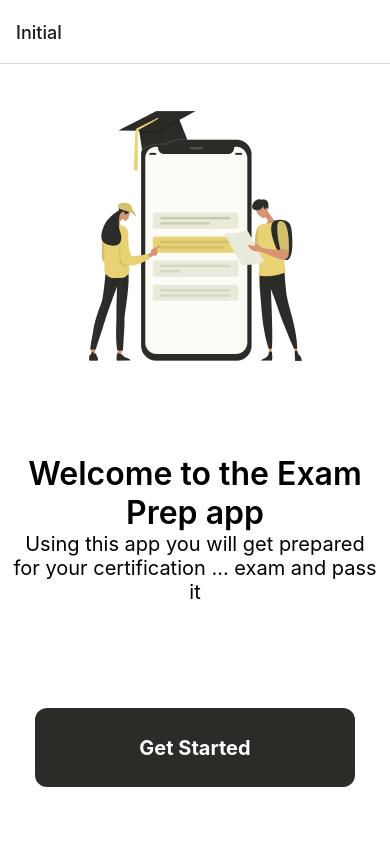
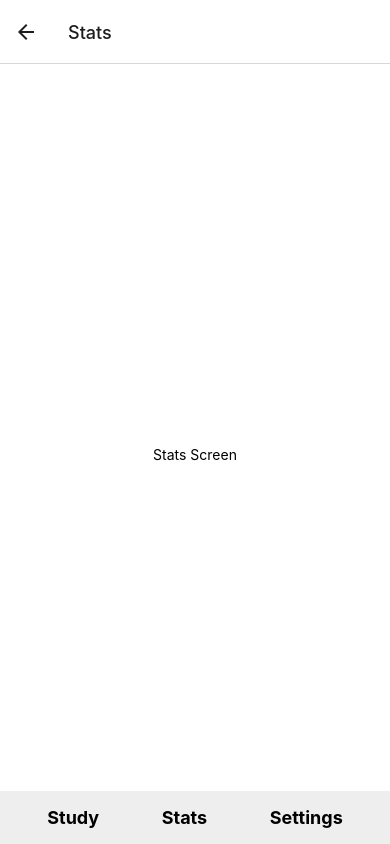
Before and after one commit to RackAnatoly/Quizzzzz, a React Native app: screen /Stats in a window 390 px wide. Built offline with nearby package versions, Linux system fonts and the light colour scheme.

Commit message:
added floating menu

```diff
--- a/App.tsx
+++ b/App.tsx
@@ -8,6 +8,8 @@ import DayQuestion from "./src/screens/DayQuestion";
 import { InitialScreen } from "./src/screens/InitialScreen";
 import { Ten_questions } from "./src/screens/Ten_questions";
 import { Results } from "./src/screens/Results";
+import { Settings } from "./src/screens/Settings";
+import { Stats } from "./src/screens/Stats";
 import { SafeAreaView } from "react-native";
 import { Provider } from "react-redux";
 import { store } from "./src/store/store";
@@ -15,7 +17,6 @@ import { store } from "./src/store/store";
 export default function App() {
   const Stack = createNativeStackNavigator();
   return (
-    //<SafeAreaView>
     <Provider store={store}>
       <NavigationContainer>
         <Stack.Navigator>
@@ -24,9 +25,10 @@ export default function App() {
           <Stack.Screen name="DayQuestion" component={DayQuestion} />
           <Stack.Screen name="10_questions" component={Ten_questions} />
           <Stack.Screen name="Results" component={Results} />
+          <Stack.Screen name="Settings" component={Settings} />
+          <Stack.Screen name="Stats" component={Stats} />
         </Stack.Navigator>
       </NavigationContainer>
-      {/* </SafeAreaView> */}
     </Provider>
   );
 }
--- a/package.json
+++ b/package.json
@@ -9,6 +9,7 @@
     "web": "expo start --web"
   },
   "dependencies": {
+    "@expo/webpack-config": "^18.0.1",
     "@react-navigation/native": "^6.1.6",
     "@react-navigation/native-stack": "^6.9.12",
     "@types/react": "~18.0.27",
@@ -16,9 +17,11 @@
     "expo": "~48.0.10",
     "expo-status-bar": "~1.4.4",
     "react": "18.2.0",
+    "react-dom": "18.2.0",
     "react-native": "0.71.6",
     "react-native-safe-area-context": "4.5.0",
     "react-native-screens": "~3.20.0",
+    "react-native-web": "~0.18.10",
     "react-redux": "^8.0.5",
     "redux": "^4.2.1",
     "redux-thunk": "^2.4.2",
--- /dev/null
+++ b/src/components/FloatingMenu.tsx
@@ -0,0 +1,44 @@
+import React from 'react';
+import { View, Text, StyleSheet, TouchableOpacity } from 'react-native';
+import { useNavigation } from '@react-navigation/native';
+import { styles as globalStyles } from '../screens/styles';
+
+const FloatingMenu = () => {
+    const navigation = useNavigation();
+
+    const handleNavigation = (routeName) => {
+        // @ts-ignore
+        navigation.navigate(routeName);
+    };
+
+    return (
+        <View style={globalStyles.floating}>
+            <View style={styles.columnContainer}>
+                <TouchableOpacity onPress={() => handleNavigation('Study')}>
+                    <Text style={styles.columnText}>Study</Text>
+                </TouchableOpacity>
+                <TouchableOpacity onPress={() => handleNavigation('Stats')}>
+                    <Text style={styles.columnText}>Stats</Text>
+                </TouchableOpacity>
+                <TouchableOpacity onPress={() => handleNavigation('Settings')}>
+                    <Text style={styles.columnText}>Settings</Text>
+                </TouchableOpacity>
+            </View>
+        </View>
+    );
+};
+
+const styles = StyleSheet.create({
+    columnContainer: {
+        flexDirection: 'row',
+        justifyContent: 'space-around',
+        alignItems: 'center',
+        width: '100%',
+    },
+    columnText: {
+        fontSize: 18,
+        fontWeight: 'bold',
+    },
+});
+
+export default FloatingMenu;
--- a/src/screens/DayQuestion.tsx
+++ b/src/screens/DayQuestion.tsx
@@ -1,51 +1,84 @@
-import { StatusBar } from "expo-status-bar";
-import React, { useEffect, useState } from "react";
+import React, {useEffect, useState} from "react";
+import { useNavigation } from '@react-navigation/native';
+import {useFocusEffect} from '@react-navigation/native';
+
 import {
-  Alert,
     Pressable,
-  SafeAreaView,
     StyleSheet,
     Text,
     View
 } from "react-native";
-import OptionsButton from "../components/OptionsButton";
-import { COLORS } from "../components/colors";
+import {COLORS} from "../components/colors";
+import {useSelector, useDispatch} from 'react-redux';
+import {AppRootStateType} from "../store/store";
 
 const DayQuestion = () => {
+
+    const allQuestions = useSelector((state: AppRootStateType) => state.app.allQuestions);
+    console.log(allQuestions);
     const [questions, setQuestions] = useState(null);
     const [answer, setAnswer] = useState(null);
     const [explanation, setExplanation] = useState(null);
-  const [options, setOptions] = useState([]);
     const [isExplanationShown, setIsExplanationShown] = useState(false);
+    const [selectedOption, setSelectedOption] = useState(null);
+    const [shuffledOptions, setShuffledOptions] = useState([]);
+    const [optionSelected, setOptionSelected] = useState(false);
+    const navigation = useNavigation();
+    const getRandomQuestion = () => {
+        if (allQuestions.length === 0) {
+            return null;
+        }
 
-  useEffect(() => {
-    fetch("http://vmwarewalkthroughs.com/api/questions", {
-      method: "POST",
-      body: JSON.stringify({
-        app_id: 1,
-        qty: 1,
-        category_id: null
-      })
-    })
-      .then((response) => response.json())
-      .then((data) => {
-        setQuestions(data[0].question);
-        setAnswer(data[0].answer);
-        setExplanation(data[0].explanation);
-        const randomOptions = [];
-        randomOptions.push(
-          data[0].answer,
-          data[0].distractor1,
-          data[0].distractor2,
-          data[0].distractor3
+        console.log(allQuestions.length);
+        const randomIndex = Math.floor(Math.random() * allQuestions.length);
+        return allQuestions[randomIndex];
+    };
+
+    useFocusEffect(
+        React.useCallback(() => {
+            console.log('navigated');
+            const randomQuestion = getRandomQuestion();
+
+            if (randomQuestion) {
+                setQuestions(randomQuestion.question);
+                setAnswer(randomQuestion.answer);
+                setExplanation(randomQuestion.explanation);
+                const fetchedOptions = randomQuestion.options.map(option => option.answer);
+                const shuffled = [...fetchedOptions].sort(() => Math.random() - 0.5);
+                setShuffledOptions(shuffled);
+            }
+
+            // Reset states when the component comes into focus
+            setIsExplanationShown(false);
+            setSelectedOption(null);
+            setOptionSelected(false);
+
+            // Clean up when leaving the screen
+            return () => {
+                setQuestions(null);
+                setAnswer(null);
+                setExplanation(null);
+                setShuffledOptions([]);
+            };
+        }, [])
     );
-        setOptions(randomOptions);
-      })
-      .catch((error) => console.error(error));
-  }, []);
+
+    const getOptionBackgroundColor = (option, selectedOption, answer) => {
+        console.log(option, selectedOption, answer);
+
+        if (selectedOption === null) {
+            return null;
+        }
+        if (option === answer) {
+            return COLORS.LIGHT_GREEN;
+        }
+        if (option === selectedOption) {
+            return COLORS.PINK;
+        }
+        return null;
+    };
 
     return (
-    // <SafeAreaView style={styles.container}>
         <View
             style={{
                 flex: 1,
@@ -56,47 +89,41 @@ const DayQuestion = () => {
             }}
         >
             <View style={styles.question}>
-        <Text style={{ fontSize: 24, textAlign: "center" }}>'{questions}'</Text>
+                <Text style={{fontSize: 24, textAlign: "center"}}>'{questions}'</Text>
                 {isExplanationShown && <Text>{explanation}</Text>}
                 <Pressable onPress={() => setIsExplanationShown(!isExplanationShown)}>
-          <Text style={{ fontSize: 12, padding: 20 }}>
+                    <Text style={{fontSize: 12, padding: 20}}>
                         {isExplanationShown ? "Hide Explanation" : "Show explanation"}
                     </Text>
                 </Pressable>
             </View>
-      {options
-        .sort(() => Math.random() - 0.5)
-        .map((i, key) => (
+            {shuffledOptions.map((i, key) => (
                 <Pressable
-            style={({ pressed }) => {
-              return [
-                {
+                    key={key} // Add the key prop here
+                    onPress={() => {
+                        if (!optionSelected) {
+                            setSelectedOption(i);
+                            setOptionSelected(true);
+                        }
+                    }}
+                    style={{
                         width: "100%",
                         height: 72,
-                  //borderColor: COLORS.YELLOW,
                         borderWidth: 1,
                         borderRadius: 15,
                         alignItems: "center",
                         justifyContent: "space-around",
                         paddingHorizontal: 5,
                         marginVertical: 10,
-                  backgroundColor: pressed
-                    ? i === answer
-                      ? COLORS.LIGHT_GREEN
-                      : COLORS.PINK
-                    : undefined
-                }
-                // pressed && {
-                //   backgroundColor:
-                //     i === answer ? COLORS.LIGHT_GREEN : COLORS.PINK
-                // }
-              ];
+                        backgroundColor: getOptionBackgroundColor(i, selectedOption, answer),
                     }}
                 >
-            <Text style={{ fontSize: 16 }}> {i}</Text>
+                    <Text style={{fontSize: 16}}> {i}</Text>
                 </Pressable>
             ))}
             <Pressable
+                // @ts-ignore
+                onPress={() => navigation.navigate('Study')}
                 style={{
                     width: "100%",
                     height: 72,
@@ -107,7 +134,7 @@ const DayQuestion = () => {
                     justifyContent: "space-around"
                 }}
             >
-        <Text style={{ fontSize: 16, color: COLORS.WHITE, fontWeight: "bold" }}>
+                <Text style={{fontSize: 16, color: COLORS.WHITE, fontWeight: "bold"}}>
                     {" "}
                     Continue
                 </Text>
@@ -121,11 +148,6 @@ export default DayQuestion;
 
 const styles = StyleSheet.create({
     container: {
-    // flex: 1,
-    // backgroundColor: COLORS.WHITE
-    // alignItems: "center",
-    // justifyContent: "space-around",
-    // paddingHorizontal: 20
     },
     question: {
         width: "100%",
--- /dev/null
+++ b/src/screens/Settings.tsx
@@ -0,0 +1,32 @@
+import React from "react";
+import {
+  SafeAreaView,
+  StyleSheet,
+  Text,
+  View,
+} from "react-native";
+import { COLORS } from "../components/colors";
+import FloatingMenu from "../components/FloatingMenu";
+
+export const Settings = ({ navigation }) => {
+  return (
+    <SafeAreaView style={styles.container}>
+      <View style={{ paddingHorizontal: 10 }}>
+        <Text>Settings Screen</Text>
+      </View>
+      <FloatingMenu/>
+    </SafeAreaView>
+  );
+};
+
+const styles = StyleSheet.create({
+  container: {
+    flex: 1,
+    backgroundColor: COLORS.WHITE,
+    alignItems: "center",
+    justifyContent: "space-around",
+    padding: 50
+  }
+});
+
+export default Settings;
--- /dev/null
+++ b/src/screens/Stats.tsx
@@ -0,0 +1,32 @@
+import React from "react";
+import {
+  SafeAreaView,
+  StyleSheet,
+  View,
+  Text,
+} from "react-native";
+import { COLORS } from "../components/colors";
+import FloatingMenu from "../components/FloatingMenu";
+
+export const Stats = ({ navigation }) => {
+  return (
+    <SafeAreaView style={styles.container}>
+      <View style={{ paddingHorizontal: 10 }}>
+        <Text>Stats Screen</Text>
+      </View>
+      <FloatingMenu/>
+    </SafeAreaView>
+  );
+};
+
+const styles = StyleSheet.create({
+  container: {
+    flex: 1,
+    backgroundColor: COLORS.WHITE,
+    alignItems: "center",
+    justifyContent: "space-around",
+    padding: 50
+  }
+});
+
+export default Stats;
--- a/src/screens/StudyScreen.tsx
+++ b/src/screens/StudyScreen.tsx
@@ -1,18 +1,22 @@
-import { StatusBar } from "expo-status-bar";
-import React, { useEffect, useState } from "react";
-import { SafeAreaView, StyleSheet, Text, View } from "react-native";
+import {StatusBar} from "expo-status-bar";
+import React, {useEffect, useState} from "react";
+import {SafeAreaView, StyleSheet, Text, View} from "react-native";
 import OptionsButton from "../components/OptionsButton";
-import { COLORS } from "../components/colors";
-import { useDispatch, useSelector } from "react-redux";
-import { initializeAppTC } from "../store/initial-reducer";
+import {COLORS} from "../components/colors";
+import {useDispatch, useSelector} from "react-redux";
+import {initializeAppTC} from "../store/initial-reducer";
+import Greeting from "../components/Child";
+import {styles as globalStyles} from "./styles";
+import FloatingMenu from "../components/FloatingMenu";
 
-const StudyScreen = ({ navigation }) => {
+const StudyScreen = ({navigation}) => {
     const dispatch = useDispatch();
     //const aaa = useSelector((state) => state.app.allQuestions);
     //const bbb = aaa.sort(() => Math.random() - 0.5);
     //console.log(aaa, "here");
 
     useEffect(() => {
+        // @ts-ignore
         dispatch(initializeAppTC());
     }, []);
     return (
@@ -27,8 +31,9 @@ const StudyScreen = ({ navigation }) => {
                 title="Quick 10 Quiz"
                 onPress={() => navigation.navigate("10_questions")}
             />
-      <OptionsButton optionButtonType="main" title="Timed Quiz" />
-      <OptionsButton optionButtonType="main" title="Missed Questions Quiz" />
+            <OptionsButton optionButtonType="main" title="Timed Quiz"/>
+            <OptionsButton optionButtonType="main" title="Missed Questions Quiz"/>
+            <FloatingMenu/>
         </SafeAreaView>
     );
 };
--- a/src/screens/styles.ts
+++ b/src/screens/styles.ts
@@ -5,7 +5,7 @@ export const styles = StyleSheet.create({
   container: {
     flex: 1,
     backgroundColor: COLORS.WHITE,
-    paddingHorizontal: 20
+    paddingHorizontal: 20,
   },
   menuBarContainer: {
     flexDirection: "row",
@@ -52,5 +52,21 @@ export const styles = StyleSheet.create({
     borderWidth: 1,
     marginVertical: 10,
     borderRadius: 15
-  }
+  },
+  content: {
+    flex: 1,
+    justifyContent: 'center',
+    alignItems: 'center',
+  },
+  floating: {
+    position: 'absolute',
+    bottom: 0,
+    left: 0,
+    right: 0,
+    padding: 16,
+    backgroundColor: '#eee',
+    alignItems: 'center',
+    justifyContent: 'center',
+    zIndex: 10, // Ensure the floating component is above the other content
+  },
 });
```
Also changed, not shown: 2 other files (tests, documents, lock files or other folders). Lines whose indentation alone changed are shown as unchanged.
